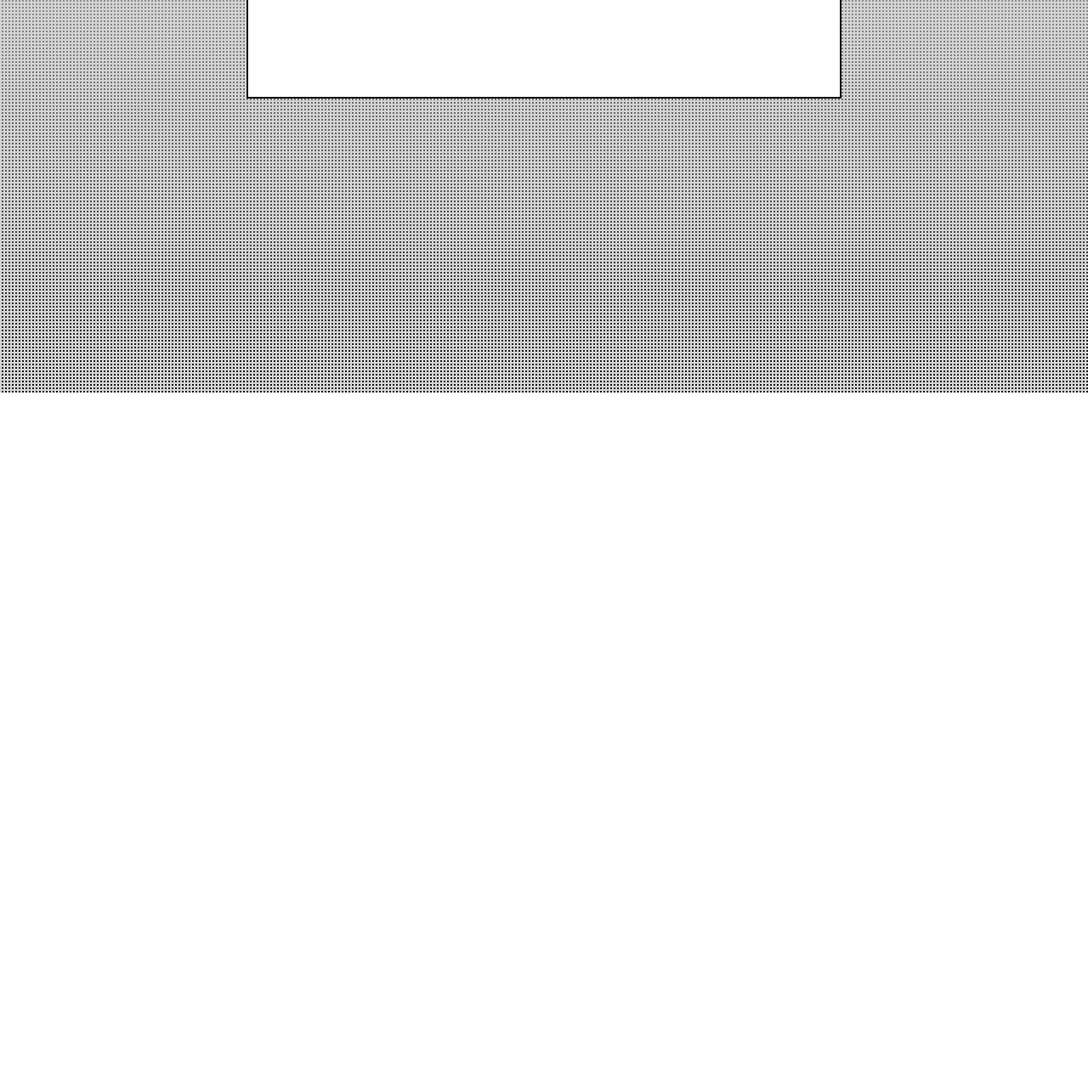
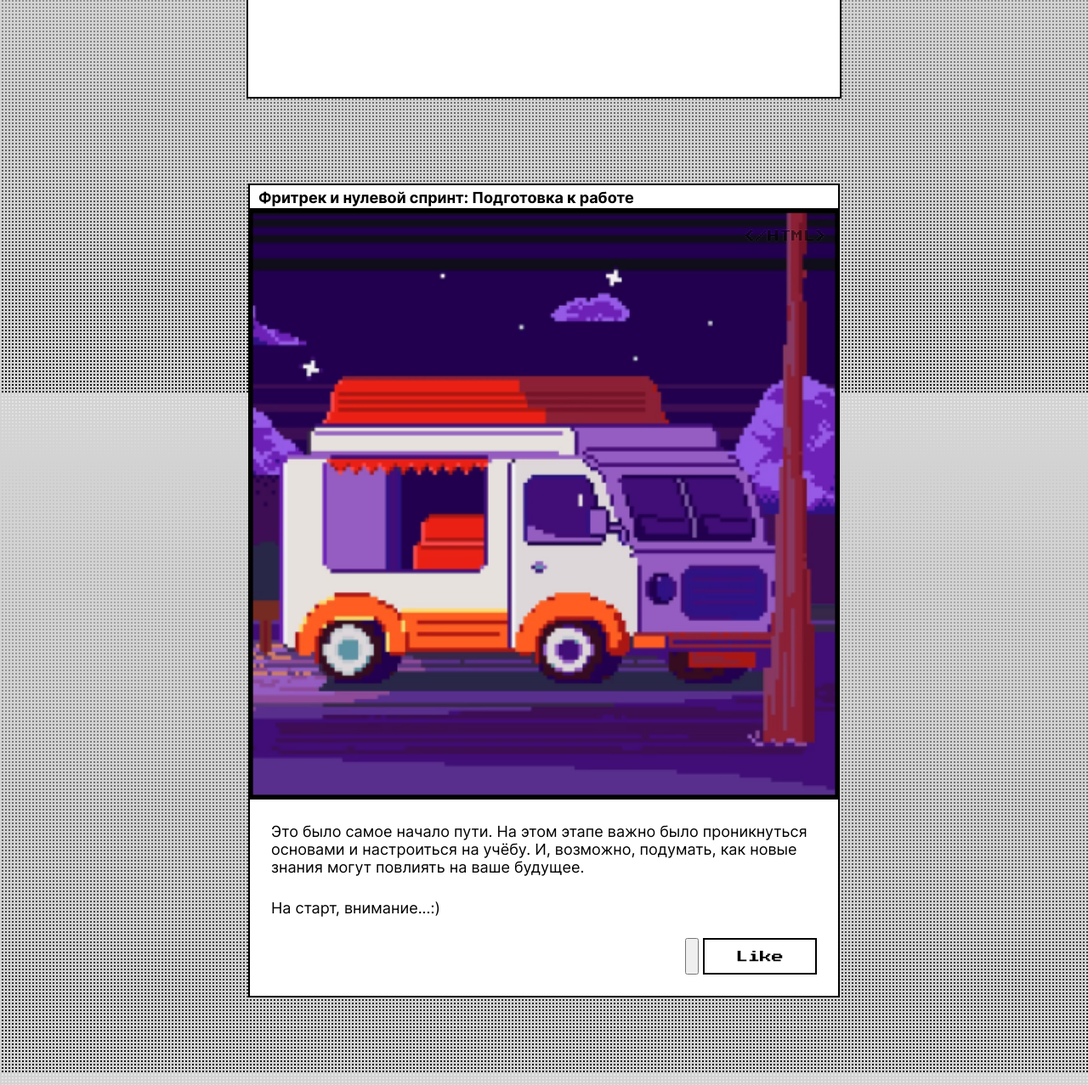
Before and after one commit to IlonaVolk/zakrivayuschiy-teg-f, a plain HTML site: page index.html in a window 1280 px wide. Shown: the part 338-1615 px from the top of the page at 85% size. Before the commit the page ends 800 px from the top, so only its background shows below. Drawn offline with Linux system fonts and the light colour scheme.

Commit message:
Added the first card (except heart-button)

```diff
--- a/index.html
+++ b/index.html
@@ -55,7 +55,46 @@
       </nav>
     </header>
 
-    <main></main>
+    <main class="main">
+      <ul class="article_list">
+
+        <!--1-->
+        <li class="article_list-itme">
+          <article class="article">
+            <h2 class="article_title">
+              Фритрек и нулевой спринт: Подготовка к работе
+            </h2>
+            <div class="image_div">
+              <span class="image_html">&lt;/HTML&gt;</span>
+              <img
+                class="image"
+                src="./images/image.png"
+                alt="Нарисованная машинка едет ночью по лесу">
+            </div>
+            <div class="article_text">
+              <p>
+                Это было самое начало пути. На этом этапе важно было проникнуться
+                основами и настроиться на учёбу. И, возможно, подумать, как новые
+                знания могут повлиять на ваше будущее.
+              </p>
+              <p>На старт, внимание...:)</p>
+            </div>
+            <div class="set-buttons_article">
+              <button></button> <!--кнопка сердца-->
+              <button
+                id="article_1_like_button"
+                type="button"
+                class="button card__like-button"
+              >
+                <span class="button__text">like</span>
+              </button>
+            </div>
+          </article>
+        </li>
+
+        <!--2-->
+      </ul>
+    </main>
 
     <script src="./scripts/like.js"></script>
 
--- a/styles/style.css
+++ b/styles/style.css
@@ -74,3 +74,126 @@
   color: transparent;
   text-transform: uppercase;
 }
+
+.main {
+  display: grid;
+  justify-items: center;
+  gap: 57px;
+  padding-block-end: 103px;
+}
+
+.article_list {
+  display: grid;
+  gap: 50px;
+}
+
+.article_list-itme {}
+
+.article {
+  margin-inline: auto;
+  border: 2px solid var(--basic-color, #000);
+  background: var(--basic-background-color, #fff);
+  max-inline-size: 696px; /* проверить */
+}
+
+.article_title {
+  border-block-end: 2px solid var(--basic-color, #000);
+  padding: 3px 10px; /* 3px или 5px ? */
+  margin: 3px 0 0 0; /* 3px или 5px ? */
+  font-size: 18px;
+  line-height: 100%; /*или normal?:)*/
+  font-variation-settings: 'wght' var(--weight_title-card, 700);
+}
+
+.image_div {
+  position: relative;
+  overflow: hidden; /*Если содержимое блока будет больше, чем границы блока, оно будет «обрезано» */
+}
+
+.image_html {
+  position: absolute;
+  z-index: 1;
+  opacity: 0.5;
+  text-transform: uppercase;
+  color: var(--basic-color, #000);
+  font-family: var(--accent-font, 'PressStart2P', sans-serif);
+  font-size: 14px;
+  line-height: normal;
+  text-shadow: 0 0 1px var(--basic-background-color, #fff);
+  inset-inline-end: 13px; /* проверить */
+  inset-block-start: 24px; /* проверить */
+  mix-blend-mode: hard-light; /* по макету:) */
+}
+
+.image {
+  display: block;
+  object-fit: cover;
+  object-position: center;
+  inline-size: 100%;
+  aspect-ratio: auto; /*или aspect-ratio: 1 / 1 ? нужно вообще?*/
+}
+
+.article_text {
+  display: grid;
+  gap: 27px;
+  border-block-start: 2px solid var(--basic-color, #000);
+  padding: 27px 25px 0 25px; /* проверить */
+  font-size: 18px;
+ /* line-height: calc(21 / 18); вроде, можно без calc() :)*/
+  line-height: 21px;
+}
+
+.set-buttons_article {
+  display: flex;
+  justify-content: end;
+  align-items: stretch;
+  gap: 5px;
+  padding: 25px 25px 25px 25px; /* проверить */
+}
+
+.button {
+  appearance: none; /* «сброс» внешнего вида элемента для всех браузеров */
+  position: relative;
+  z-index: 1; /*нужно ли?*/
+  border: 2px solid var(--basic-color, #000);
+  padding: 12.5px 37px; /* проверить */
+  font-family: var(--accent-font, 'PressStart2P', serif);
+  font-size: 14px;
+  text-transform: capitalize;
+  background-color: var(--basic-background-color, #fff);
+  transition: box-shadow 0.3s ease;
+  cursor: pointer;
+}
+
+.button:focus {
+  outline: none; /* убрала обводку */
+}
+
+.button:focus-visible {
+  box-shadow: 2px 2px 0px 0px var(--basic-color, #000); /*тень нужна?*/
+}
+
+.button::before {
+  content: '';
+  position: absolute;
+  inset: 0; /* Свойство inset заменяет собой сразу четыре свойства: top, right, bottom и left.
+  Позволяет указать смещение позиционированного элемента сразу со всех четырёх сторон. */
+  z-index: -1; /* проверить */
+  background-color: var(--basic-color, #000);
+  transition: transform 0.5s ease-in-out;
+  transform: scaleX(0);
+  transform-origin: left; /* проверить */
+  inline-size: 100%;
+  block-size: 100%;
+}
+
+.button:hover::before {
+  transform: scaleX(1);
+}
+
+.card__like-button {}
+
+.button__text {
+  color: var(--basic-background-color, #fff);
+  mix-blend-mode: difference; /*вычитает более тёмный цвет из более светлого;*/ /*может, exclusion?*/
+}
```
